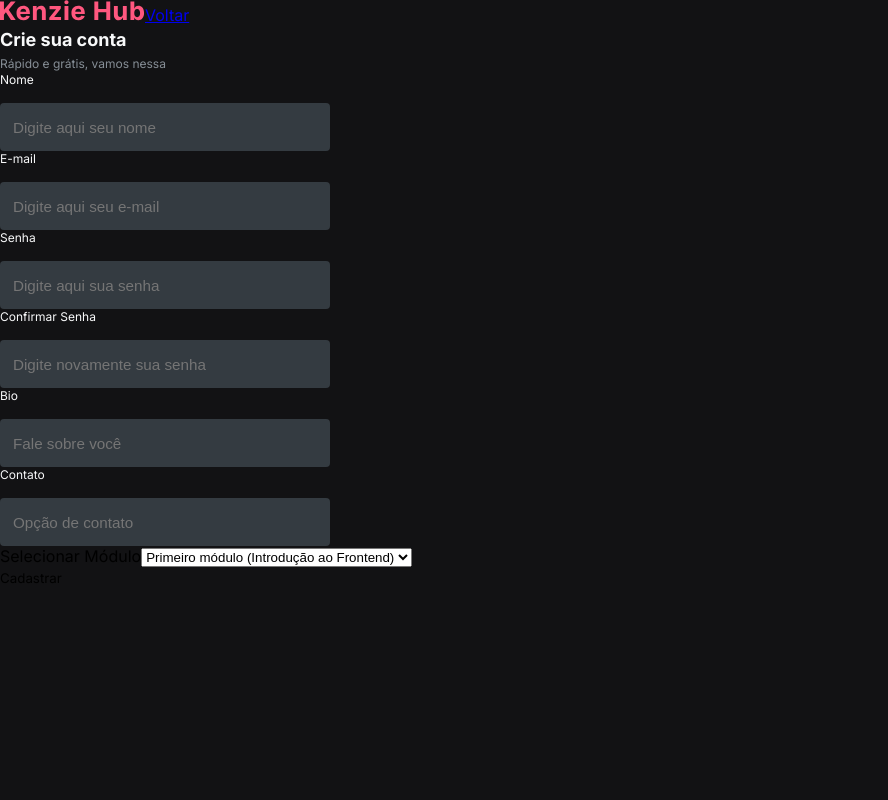
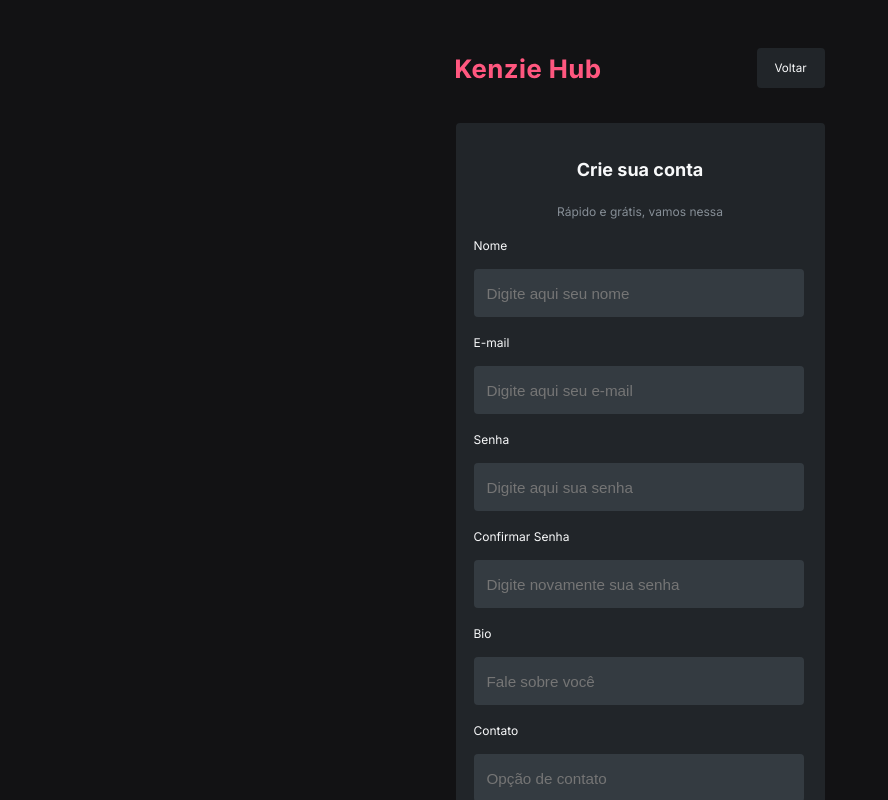
Before and after one commit to Gabriel-Zarpellon/kenziehub-Gabriel-Zarpellon, a React (Vite) app: page /register in a window 1280 px wide. Shown: the top 800 px of the page, without its empty margins (0-888 px from the left). Built offline with nearby package versions, Linux system fonts and the light colour scheme.

Commit message:
style: add style module for register form

```diff
--- a/src/pages/RegisterPage/index.jsx
+++ b/src/pages/RegisterPage/index.jsx
@@ -4,6 +4,7 @@
 import { useForm } from "react-hook-form";
 import { useContext } from "react";
 import { UserContext } from "../../providers/UserContext";
+import styles from "./style.module.scss";
 
 export function RegisterPage() {
   const { register, handleSubmit } = useForm();
@@ -17,17 +18,22 @@
       alert("As senhas não são iguais!");
     }
   }
+
   return (
-    <section>
-      <div>
+    <section className={styles.registerSection}>
+      <div className="container">
+        <div className={styles.logoBox}>
           <img src={Logo} alt="KenzieHub Logo" />
-        <Link to="/">Voltar</Link>
+          <Link to="/">
+            <button>Voltar</button>
+          </Link>
         </div>
-      <div>
+        <div className={styles.registerBox}>
+          <div className={styles.titleBox}>
             <h1 className="title1">Crie sua conta</h1>
             <p className="paragraph">Rápido e grátis, vamos nessa</p>
           </div>
-      <form onSubmit={handleSubmit(submit)}>
+          <form className={styles.formBox} onSubmit={handleSubmit(submit)}>
             <FormInput
               name="name"
               label="Nome"
@@ -70,9 +76,12 @@
               placeholder="Opção de contato"
               register={register}
             />
-        <div>
-          <label htmlFor="course_module">Selecionar Módulo</label>
+            <div className={styles.selectBox}>
+              <label className="label" htmlFor="course_module">
+                Selecionar Módulo
+              </label>
               <select
+                className="select"
                 name="course_module"
                 defaultValue={"Primeiro módulo (Introdução ao Frontend)"}
                 {...register("course_module")}
@@ -91,8 +100,12 @@
                 </option>
               </select>
             </div>
-        <button type="submit">Cadastrar</button>
+            <button className="button pink" type="submit">
+              Cadastrar
+            </button>
           </form>
+        </div>
+      </div>
     </section>
   );
 }
--- /dev/null
+++ b/src/pages/RegisterPage/style.module.scss
@@ -0,0 +1,61 @@
+.registerSection {
+  padding-inline: 0.75rem;
+  margin-top: 3rem;
+}
+
+.logoBox {
+  display: flex;
+  align-items: center;
+  justify-content: space-between;
+  padding-bottom: 2.1875rem;
+
+  button {
+    height: 32px;
+    width: 5rem;
+    color: var(--white-text-color);
+    background-color: var(--box-background-grey);
+    font-size: clamp(0.625rem, 0.536rem + 0.238vw, 0.75rem);
+    border-radius: 0.25rem;
+
+    @media (min-width: 760px) {
+      width: 4.25rem;
+      height: 2.5rem;
+    }
+  }
+}
+
+.registerBox {
+  height: 49.375rem;
+  display: flex;
+  flex-direction: column;
+  background-color: var(--box-background-grey);
+  padding-inline: 1.125rem;
+  padding-top: 2rem;
+  gap: 1.125rem;
+  border-radius: 0.25rem;
+  transition: 1s;
+
+  .titleBox {
+    display: flex;
+    flex-direction: column;
+    align-items: center;
+    gap: 1.125rem;
+  }
+
+  .formBox {
+    display: flex;
+    flex-direction: column;
+    gap: 1.125rem;
+  }
+
+  .selectBox {
+    display: flex;
+    flex-direction: column;
+    gap: 1.125rem;
+  }
+
+  @media (min-width: 760px) {
+    transition: 1s;
+    height: 53.75rem;
+  }
+}
```
Lines whose indentation alone changed are shown as unchanged.
